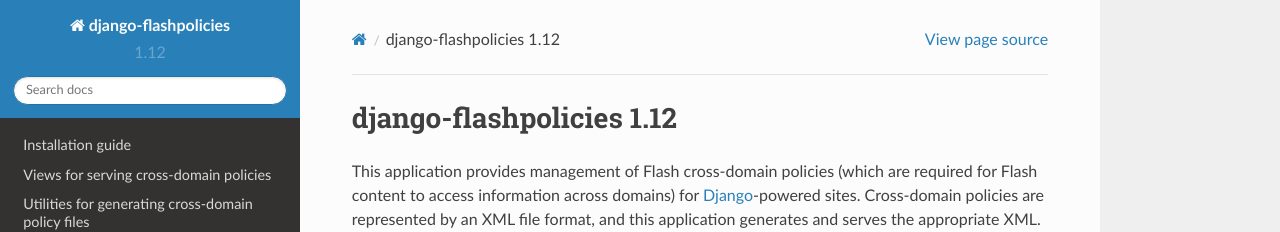
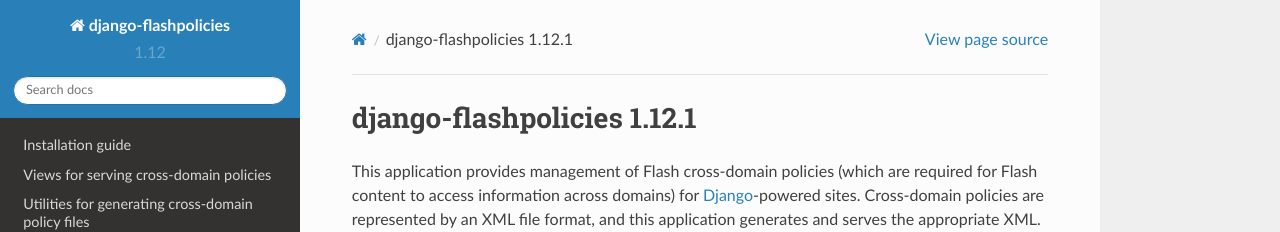
Before and after one commit to ubernostrum/django-flashpolicies, a Sphinx documentation site: the page built from docs/index.rst, in a window 1280 px wide and 1262 px high. Shown: the top 232 px of the window. Built offline with Sphinx 7.4.7 and the Read the Docs theme 2.0.0, drawn with Linux system fonts in a browser that asks for light colours.

Commit message:
Version bumps.

```diff
--- a/docs/conf.py
+++ b/docs/conf.py
@@ -10,7 +10,7 @@
 project = "django-flashpolicies"
 copyright = "2009-2020, James Bennett"
 version = "1.12"
-release = "1.12"
+release = "1.12.1"
 exclude_trees = ["_build"]
 pygments_style = "sphinx"
 html_static_path = ["_static"]
--- a/setup.py
+++ b/setup.py
@@ -6,7 +6,7 @@
 setup(
     name="django-flashpolicies",
     zip_safe=False,  # eggs are the devil.
-    version="1.12",
+    version="1.12.1",
     description="Flash cross-domain policies for Django sites",
     long_description=open(os.path.join(os.path.dirname(__file__), "README.rst")).read(),
     author="James Bennett",
```
Also changed, not shown: 1 other file.
